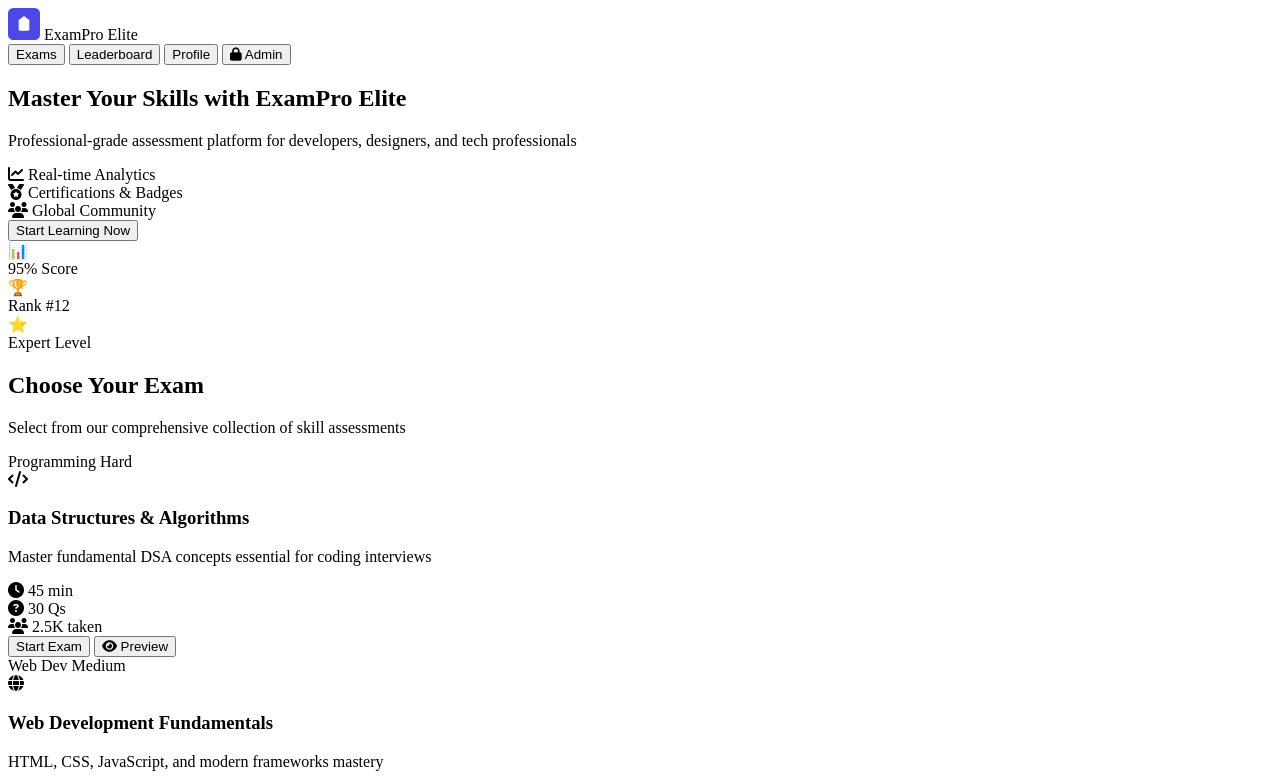
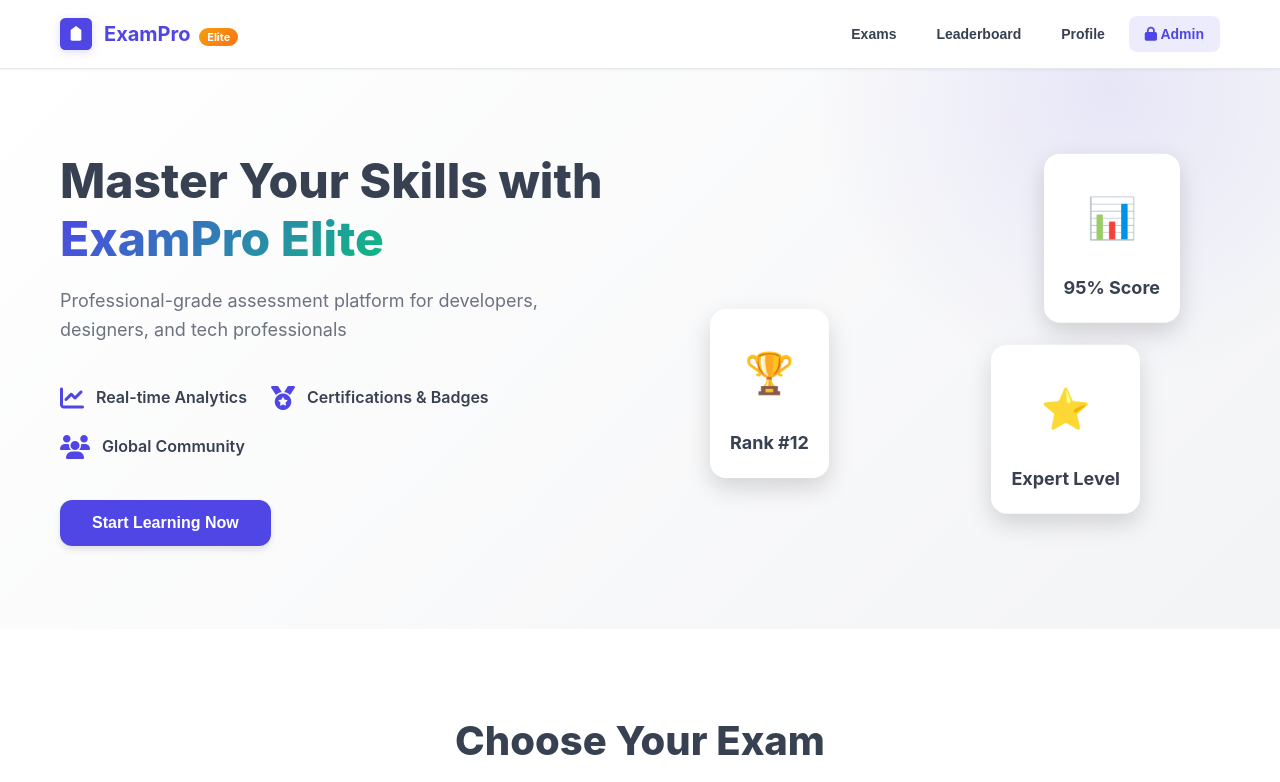
Before and after one commit to DataDudeAI/Examshala, a website: page index.html in a window 1280 px wide. Shown: the top 782 px of the page. Drawn offline with Linux system fonts and the light colour scheme.

Commit message:
Fix: correct CSS reference in index.html and simplify Netlify redirects to prevent landing page being caught by SPA catch-all

```diff
--- a/index.html
+++ b/index.html
@@ -4,7 +4,7 @@
     <meta charset="UTF-8">
     <meta name="viewport" content="width=device-width, initial-scale=1.0">
     <title>ExamPro Elite - Professional Skill Assessment & Certification</title>
-    <link rel="stylesheet" href="styles-pro.css">
+    <link rel="stylesheet" href="styles.css">
     <link rel="stylesheet" href="https://cdnjs.cloudflare.com/ajax/libs/font-awesome/6.4.0/css/all.min.css">
 </head>
 <body>
```
Also changed, not shown: netlify.toml, 1 other file.
